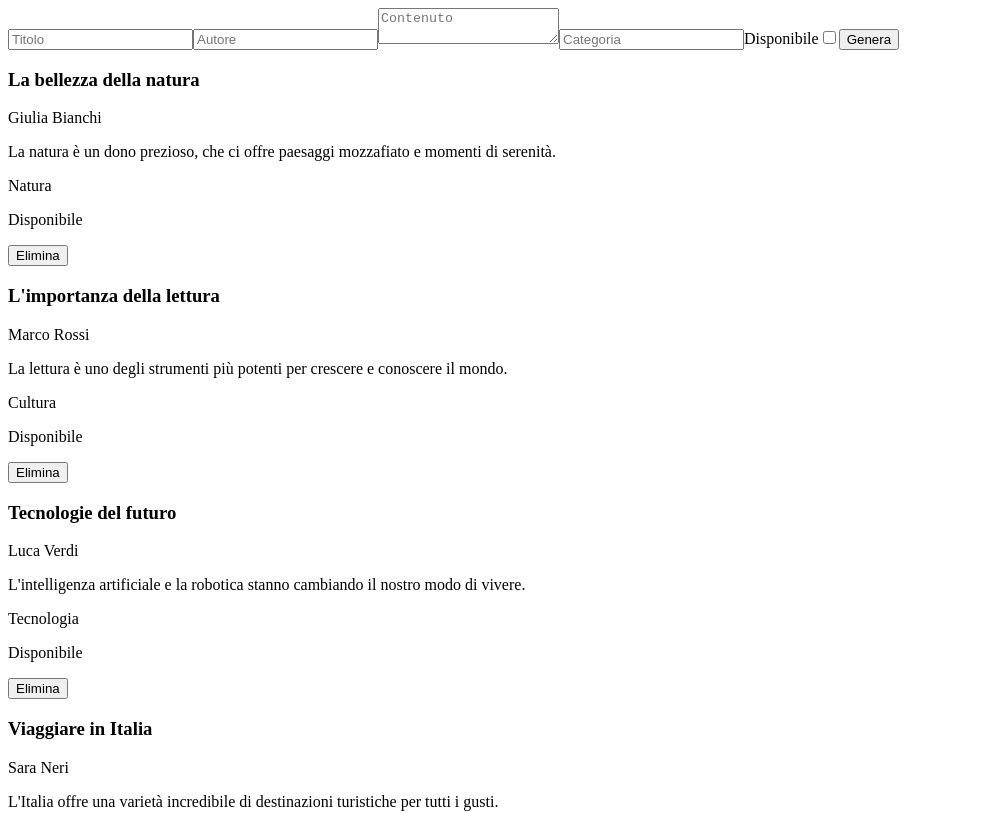
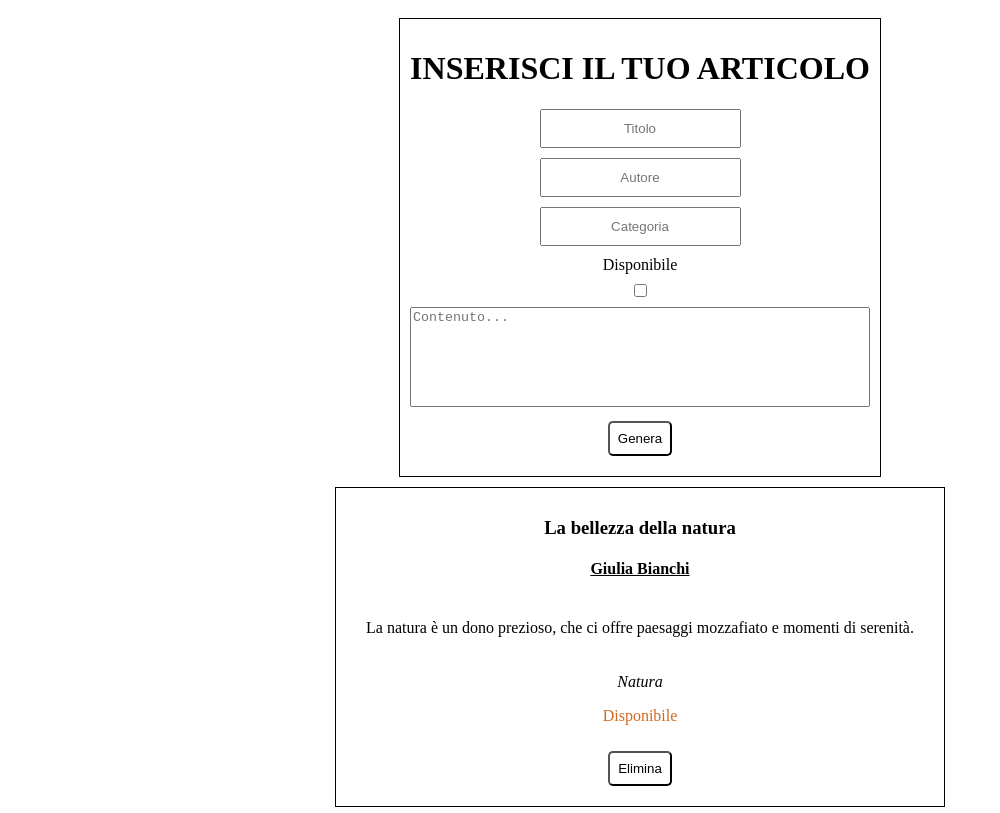
Before and after one commit to PaoloVisone/react-form-multifield, a React (Vite) app: page / in a window 1280 px wide. Shown: the top 813 px of the page, without its empty margins (0-1000 px from the left). Built offline with nearby package versions, Linux system fonts and the light colour scheme.

Commit message:
[feat] add style

```diff
--- a/src/components/Input.jsx
+++ b/src/components/Input.jsx
@@ -101,15 +101,19 @@ export default function input() {
     return (
         <>
             <div id="content">
+
                 <div id="input-box">
+
+
                     <form onSubmit={handleSubmit}>
-
+                        <h1>INSERISCI IL TUO ARTICOLO</h1>
                         <input
                             type="text"
                             title="titolo"
                             value={newArticle.titolo}
                             onChange={handleData}
                             placeholder="Titolo"
+                            required
                         />
 
                         <input
@@ -118,15 +122,8 @@ export default function input() {
                             value={newArticle.autore}
                             onChange={handleData}
                             placeholder="Autore"
+                            required
                         />
-
-                        <textarea
-                            type="text"
-                            title="contenuto"
-                            value={newArticle.contenuto}
-                            onChange={handleData}
-                            placeholder="Contenuto"
-                        ></textarea>
 
                         <input
                             type="text"
@@ -134,7 +131,9 @@ export default function input() {
                             value={newArticle.categoria}
                             onChange={handleData}
                             placeholder="Categoria"
+                            required
                         />
+
 
                         <label htmlFor="disponibile">Disponibile</label>
                         <input
@@ -143,9 +142,21 @@ export default function input() {
                             checked={newArticle.disponibile}
                             onChange={handleData}
                             id="disponibile"
+                            required
                         />
 
-                        <button className="btn">Genera</button>
+                        <textarea
+                            type="text"
+                            title="contenuto"
+                            value={newArticle.contenuto}
+                            onChange={handleData}
+                            placeholder="Contenuto..."
+                            required
+                        ></textarea>
+
+                        <div id="button">
+                            <button className="btn">Genera</button>
+                        </div>
                     </form>
                 </div>
 
@@ -163,10 +174,10 @@ export default function input() {
                             <div className="post" key={article.id}>
 
                                 <h3>{article.titolo}</h3>
-                                <span>{article.autore}</span>
-                                <p>{article.contenuto}</p>
-                                <span>{article.categoria}</span>
-                                <p>{article.disponibile ? "Disponibile" : "Non disponibile"}</p>
+                                <h4>{article.autore}</h4>
+                                <p id="contenuto">{article.contenuto}</p>
+                                <span id="categoria">{article.categoria}</span>
+                                <p id="disponibile">{article.disponibile ? "Disponibile" : "Non disponibile!"}</p>
 
 
                                 {/* Delete button */}
--- a/src/index.css
+++ b/src/index.css
@@ -0,0 +1,64 @@
+#content {
+  text-align: center;
+  display: flex;
+  justify-content: center;
+  flex-direction: column;
+  align-items: center;
+}
+
+#input-box {
+  padding: 10px;
+}
+
+form {
+  padding: 10px;
+  border: 1px solid black;
+}
+
+form input {
+  padding: 10px;
+  display: block;
+  margin: 10px auto;
+  text-align: center;
+}
+
+textarea {
+  resize: none;
+  width: 100%;
+  height: 100px;
+  box-sizing: border-box;
+}
+
+.btn {
+  background-color: transparent;
+  border-radius: 5px;
+  padding: 8px;
+  margin: 10px 0;
+}
+
+.post {
+  border: 1px solid black;
+  padding: 10px;
+  margin-bottom: 10px;
+}
+
+h3 {
+  font-weight: 800;
+}
+
+h4 {
+  text-decoration: underline;
+}
+
+#categoria {
+  font-style: italic;
+  padding: 8px;
+}
+
+#disponibile {
+  color: chocolate;
+}
+
+#contenuto {
+  padding: 20px;
+}
```
